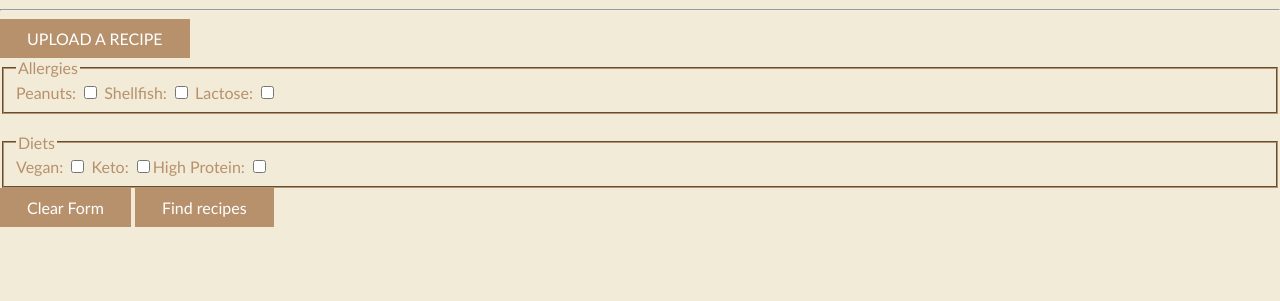
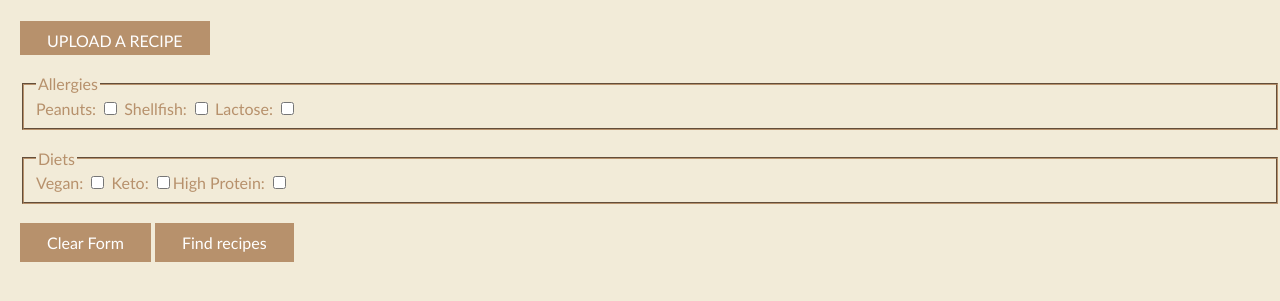
Before and after one commit to WebProgrammingSp2022/CS4-FoodBlog2, a website: page public/views/main.html in a window 1280 px wide. Shown: the part 409-710 px from the top of the page. Drawn offline with nearby package versions, Linux system fonts and the light colour scheme; files whose address does not match are found by name.

Commit message:
html
br cold

```diff
--- a/myDatabase.js
+++ b/myDatabase.js
@@ -22,7 +22,7 @@ myDatabase.prototype.postData = function(_data) {
   new Data(_data.id,_data.name,_data.ingredients,_data.instructions,_data.allergies,_data.diet);
   return true;
 }
-/*
+
 myDatabase.prototype.getData = function(id) {
   for (let i=0;i<this.data.length;i++) {
     if (this.data[i] && id == this.data[i].id)
@@ -32,7 +32,7 @@ myDatabase.prototype.getData = function(id) {
   }
   return null;
 }
-*/
+
 /*
 myDatabase.prototype.putData = function(_data) {
   for (let i=0;i<this.data.length;i++) {
--- a/public/views/main.html
+++ b/public/views/main.html
@@ -24,12 +24,13 @@
     <div class="w3-display-bottomleft w3-padding-large w3-opacity">
   </div>
 </header>
-        <hr>
-
+      <div class="mainBody">
         <a href="upload">
           <button type="button">UPLOAD A RECIPE</button>
         </a>
+
           <form action="#">
+            <br>
               <fieldset>
 
               <legend>Allergies</legend>
@@ -57,12 +58,13 @@
 
 
             </fieldset>
+            <br>
             <input type="reset" name="reset" value="Clear Form" class = "bttn">
 <!--                <input type="submit" name="send" value="Send Form">     -->
 
             <input id="createButton" class = "bttn" type="button" value="Find recipes" onclick="location.href='list';"/>
             </form>
-
+</div>
 
 
 <p id="parag"></p>
--- a/public/views/style.css
+++ b/public/views/style.css
@@ -37,9 +37,6 @@ letter-spacing: 5px;
   margin: 0%;
   margin-right: 0;
 }
-header {
-
-}
 .w3-image{
     height: 350px;
 }
@@ -47,22 +44,26 @@ fieldset
 {
   border-color: rgb(183, 145, 108);
 }
-
 button {
    border: none;
    padding: 10px 27px;
+   padding-bottom: 5px;
    background-color: rgb(183 ,145 ,108);
    font-family: "Trebuchet MS", Georgia, Serif;
    color: white;
    font-size: 16px;
    position: relative;
 }
-
 .bttn{
   border: none;
   padding: 10px 27px;
+  text-align: center;
   background-color: rgb(183 ,145 ,108);
   font-family: "Trebuchet MS", Georgia, Serif;
   color: white;
   font-size: 16px
 }
+.mainBody{
+  padding-left: 20px;
+  padding-top: 20px;
+}
```
